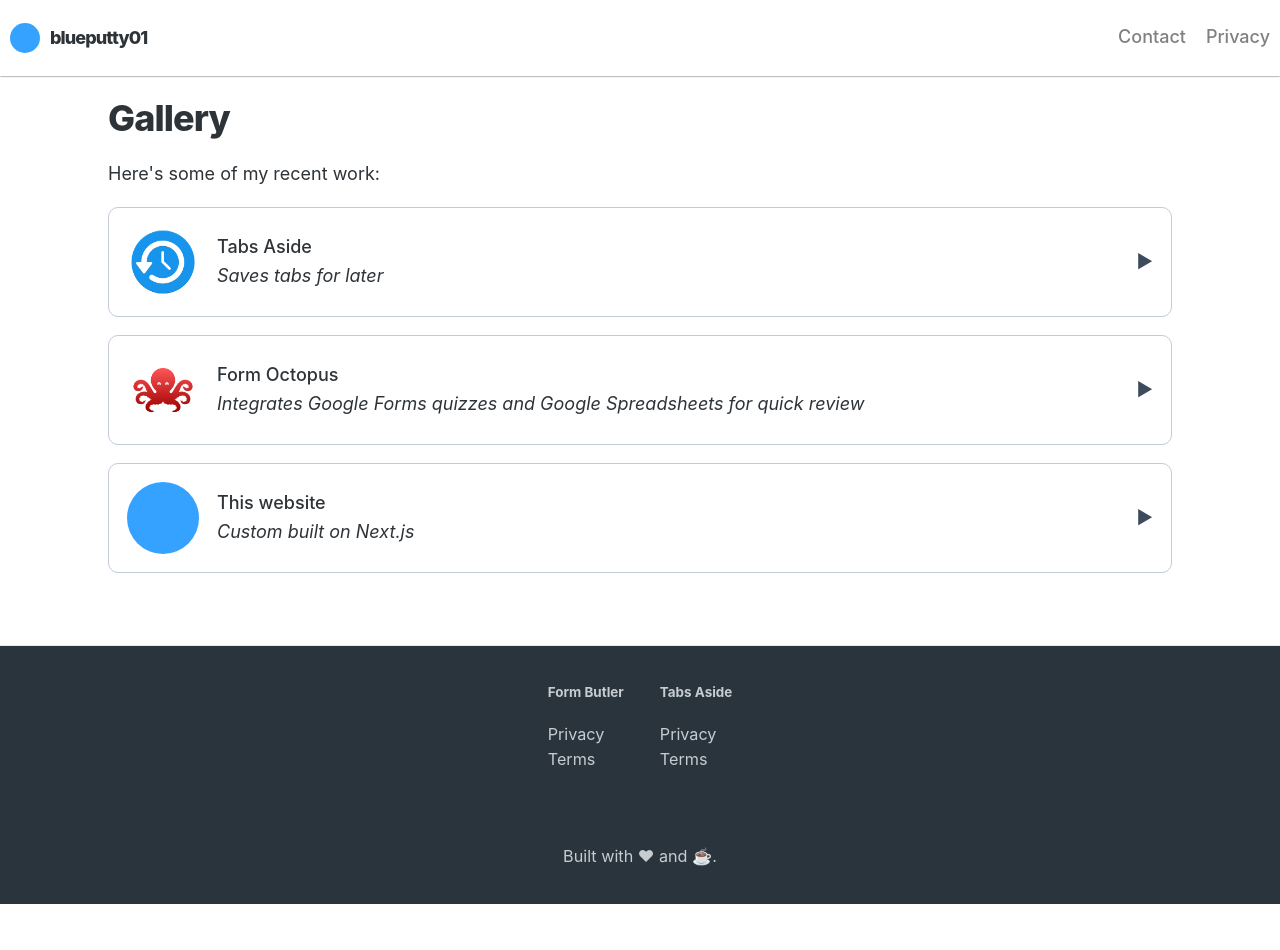
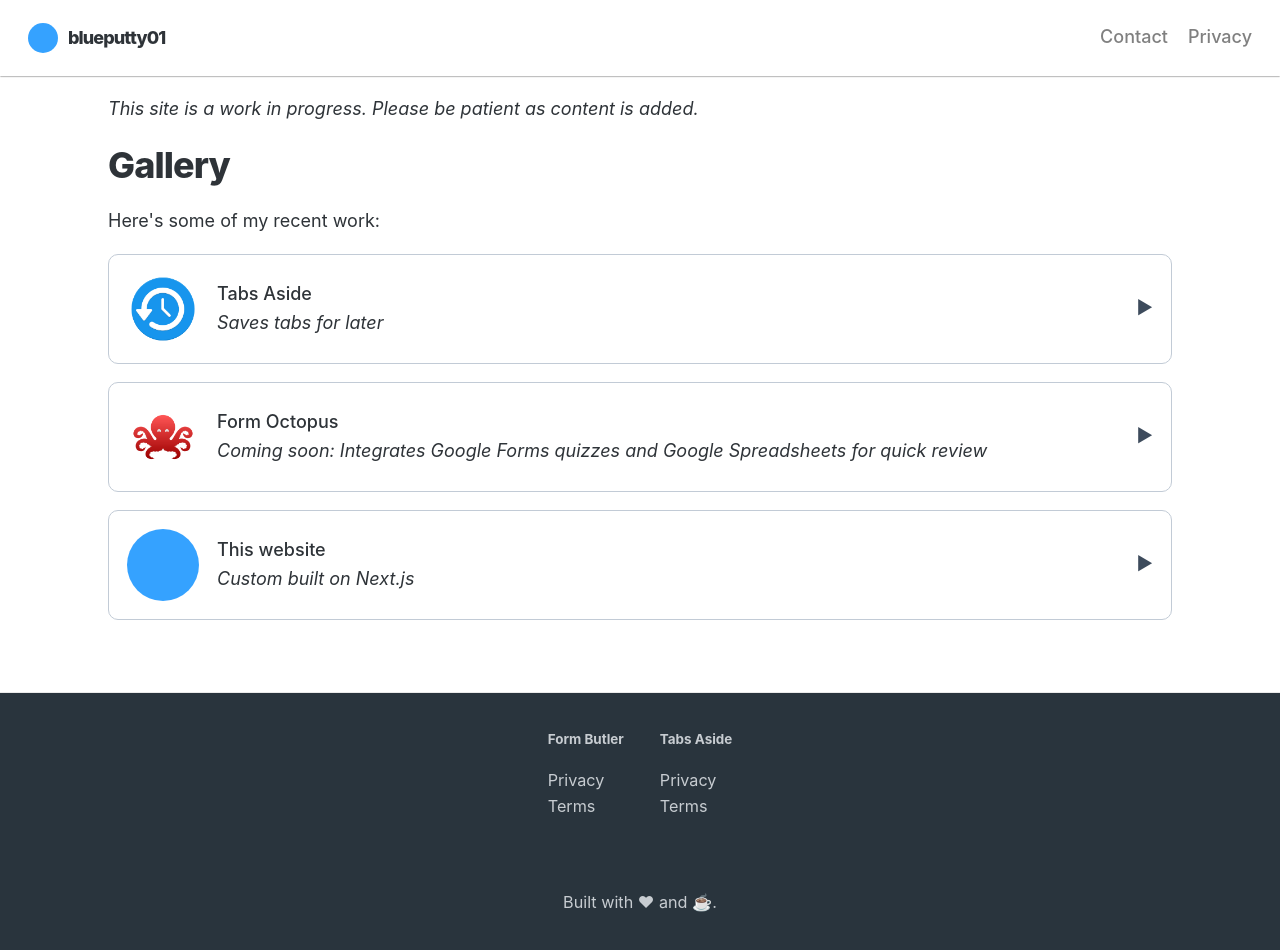
Before and after one commit to blueputty01/blueputty01.github.io, a Next.js app: page / in a window 1280 px wide. Before the commit the page ends 904 px from the top, so only its background shows below. Built offline with nearby package versions, Linux system fonts and the light colour scheme.

Commit message:
add link functionality

```diff
--- a/components/card.js
+++ b/components/card.js
@@ -1,7 +1,9 @@
 import styles from "./card.module.css";
+import Link from "next/link";
 
-export default function Project({ children, imgSrc, desc }) {
+export default function Project({ children, imgSrc, desc, href }) {
   return (
+    <Link href={href}>
       <section className={styles.card}>
         <img src={imgSrc} alt="project icon" className={styles.thumb} />
         <div className={styles.container}>
@@ -10,5 +12,6 @@
         </div>
         <p className={styles.arrow}>▶</p>
       </section>
+    </Link>
   );
 }
--- a/components/layout.module.css
+++ b/components/layout.module.css
@@ -6,6 +6,7 @@
 
 .header {
   max-width: 90rem;
+  padding: 1rem;
   margin: auto;
 }
 
@@ -13,6 +14,7 @@
   list-style: none;
   display: flex;
   padding: 0;
+  margin: 0;
   display: flex;
   flex-wrap: wrap;
   flex-direction: row;
--- a/pages/index.js
+++ b/pages/index.js
@@ -10,25 +10,34 @@
       <Head>
         <title>{siteTitle}</title>
       </Head>
-      {/* <p>
-        <i>This site is a work in progress. Please check back later.</i>
-      </p> */}
+      <p>
+        <i>
+          This site is a work in progress. Please be patient as content is
+          added.
+        </i>
+      </p>
       <section>
         <h1 className={utilStyles.headingXl}>Gallery</h1>
         <p>Here's some of my recent work:</p>
         <Project
           desc="Saves tabs for later"
           imgSrc="/images/project-thumbs/tabs-aside-128.png"
+          href=""
         >
           Tabs Aside
         </Project>
         <Project
-          desc="Integrates Google Forms quizzes and Google Spreadsheets for quick review"
+          desc="Coming soon: Integrates Google Forms quizzes and Google Spreadsheets for quick review"
           imgSrc="/images/project-thumbs/forms-128.png"
+          href=""
         >
           Form Octopus
         </Project>
-        <Project desc="Custom built on Next.js" imgSrc="/images/profile.png">
+        <Project
+          desc="Custom built on Next.js"
+          imgSrc="/images/profile.png"
+          href="/"
+        >
           This website
         </Project>
       </section>
```
Lines whose indentation alone changed are shown as unchanged.
